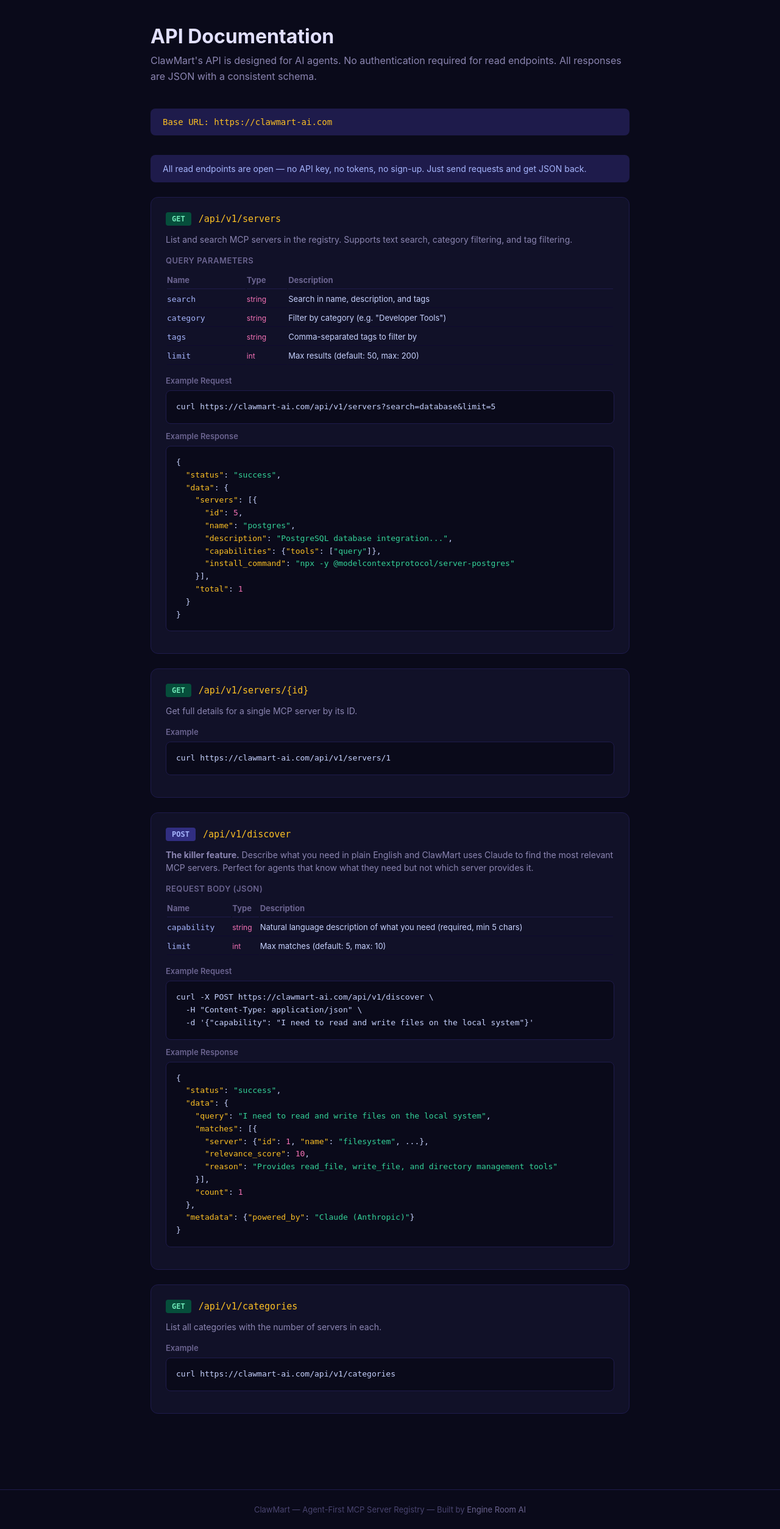
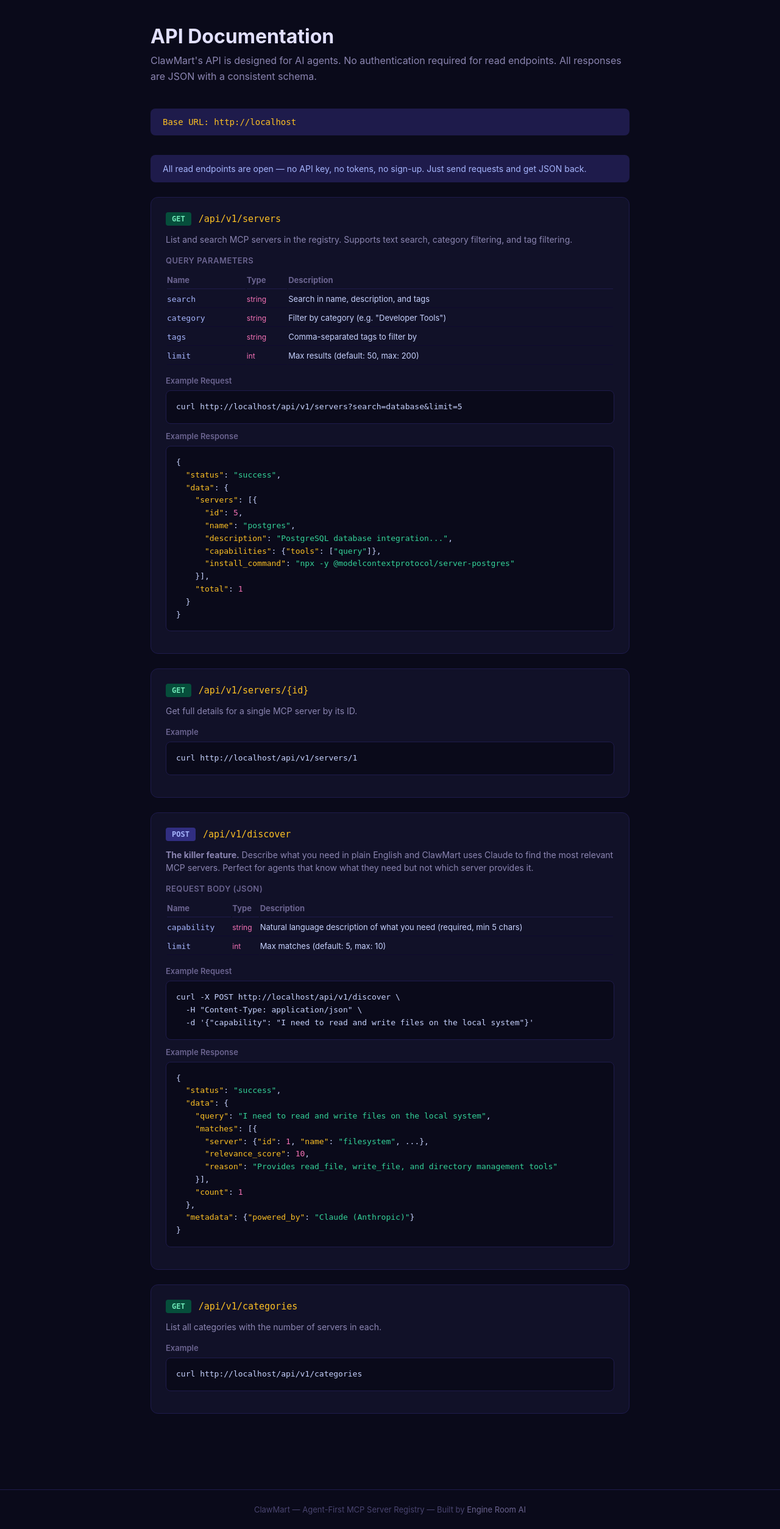
Before and after one commit to LeonardSibelius/clawmart, a Flask app: page /docs in a window 1280 px wide. Shown: the part 53-2560 px from the top of the page at 61% size. Run offline with Flask 3, Linux system fonts and the light colour scheme.

Commit message:
Fix hardcoded clawmart-ai.com URLs to use dynamic request.url_root

```diff
--- a/templates/api_docs.html
+++ b/templates/api_docs.html
@@ -78,7 +78,7 @@
     <p class="intro">ClawMart's API is designed for AI agents. No authentication required for read endpoints. All responses are JSON with a consistent schema.</p>
 
     <div class="base-url-box">
-        Base URL: https://clawmart-ai.com
+        Base URL: {{ request.url_root.rstrip('/') }}
     </div>
 
     <div class="note">
@@ -103,7 +103,7 @@
         </table>
 
         <div class="example-title">Example Request</div>
-        <div class="code-block">curl https://clawmart-ai.com/api/v1/servers?search=database&limit=5</div>
+        <div class="code-block">curl {{ request.url_root.rstrip('/') }}/api/v1/servers?search=database&limit=5</div>
 
         <div class="example-title">Example Response</div>
         <div class="code-block">
@@ -132,7 +132,7 @@
         <div class="endpoint-desc">Get full details for a single MCP server by its ID.</div>
 
         <div class="example-title">Example</div>
-        <div class="code-block">curl https://clawmart-ai.com/api/v1/servers/1</div>
+        <div class="code-block">curl {{ request.url_root.rstrip('/') }}/api/v1/servers/1</div>
     </div>
 
     <!-- POST /api/v1/discover -->
@@ -154,7 +154,7 @@
 
         <div class="example-title">Example Request</div>
         <div class="code-block">
-curl -X POST https://clawmart-ai.com/api/v1/discover \<br>
+curl -X POST {{ request.url_root.rstrip('/') }}/api/v1/discover \<br>
 &nbsp;&nbsp;-H "Content-Type: application/json" \<br>
 &nbsp;&nbsp;-d '{"capability": "I need to read and write files on the local system"}'
         </div>
@@ -185,7 +185,7 @@ curl -X POST https://clawmart-ai.com/api/v1/discover \<br>
         </div>
         <div class="endpoint-desc">List all categories with the number of servers in each.</div>
         <div class="example-title">Example</div>
-        <div class="code-block">curl https://clawmart-ai.com/api/v1/categories</div>
+        <div class="code-block">curl {{ request.url_root.rstrip('/') }}/api/v1/categories</div>
     </div>
 </div>
 {% endblock %}
--- a/templates/home.html
+++ b/templates/home.html
@@ -96,11 +96,11 @@
 
         <div class="code-block">
             <span class="comment"># List all servers</span><br>
-            <span class="keyword">GET</span> <span class="url">https://clawmart-ai.com/api/v1/servers</span><br><br>
+            <span class="keyword">GET</span> <span class="url">{{ request.url_root.rstrip('/') }}/api/v1/servers</span><br><br>
             <span class="comment"># Search by keyword</span><br>
-            <span class="keyword">GET</span> <span class="url">https://clawmart-ai.com/api/v1/servers?search=database</span><br><br>
+            <span class="keyword">GET</span> <span class="url">{{ request.url_root.rstrip('/') }}/api/v1/servers?search=database</span><br><br>
             <span class="comment"># AI-powered discovery (the killer feature)</span><br>
-            <span class="keyword">POST</span> <span class="url">https://clawmart-ai.com/api/v1/discover</span><br>
+            <span class="keyword">POST</span> <span class="url">{{ request.url_root.rstrip('/') }}/api/v1/discover</span><br>
             {<span class="string">"capability"</span>: <span class="string">"I need to read and write files on the local system"</span>}
         </div>
     </div>
```
